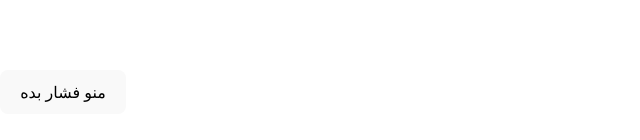
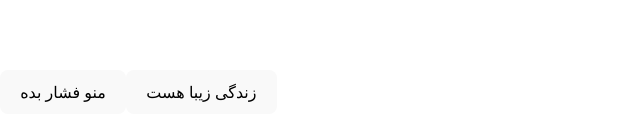
Before and after one commit to kamyarrazi14999/react-js, a React (Vite) app in the folder kamyarrazi/: page / in a window 1280 px wide. Shown: the part 308-448 px from the top of the page, without its empty margins (0-640 px from the left). Built offline with nearby package versions, Linux system fonts and the light colour scheme.

Commit message:
Refactor App component to use Button1 and Button2; add Input component structure

```diff
--- a/kamyarrazi/src/App.jsx
+++ b/kamyarrazi/src/App.jsx
@@ -1,13 +1,13 @@
-import {Button} from './button';
+import { Button1, Button2 } from './button';
+import Input from './input';
 
 function App() {
 
   return (
-    <Button>
-  </Button>
-
-
-
+    <>
+      <Button1></Button1>
+      <Button2></Button2>
+    </>
   )
 
 }
--- a/kamyarrazi/src/button.jsx
+++ b/kamyarrazi/src/button.jsx
@@ -1,4 +1,4 @@
-export const Button = () => {
+export const Button1 = () => {
     return (
         <button>
 منو فشار بده
@@ -8,3 +8,16 @@ export const Button = () => {
 
 
 };
+
+
+
+export const Button2 = () => {
+    return (
+        <button>
+زندگی زیبا هست
+        </button>
+    );
+
+
+
+};
--- /dev/null
+++ b/kamyarrazi/src/input.jsx
@@ -0,0 +1,11 @@
+const Input=() => {
+
+
+    return (
+        <>
+            <Input> </Input>
+        </>
+    )
+}
+
+export default Input;
```
